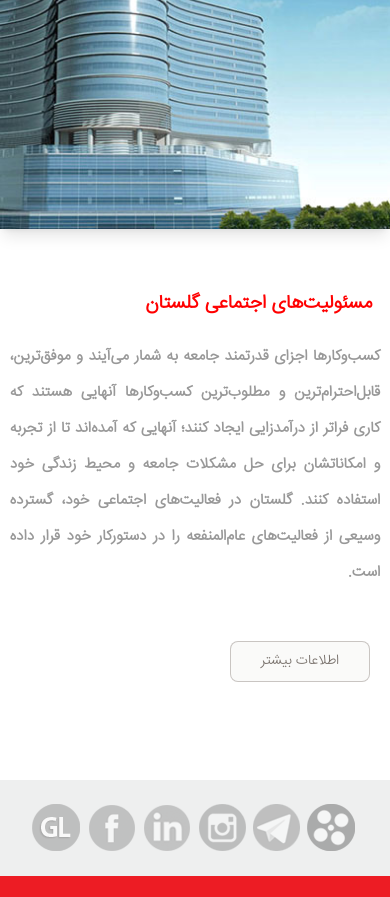
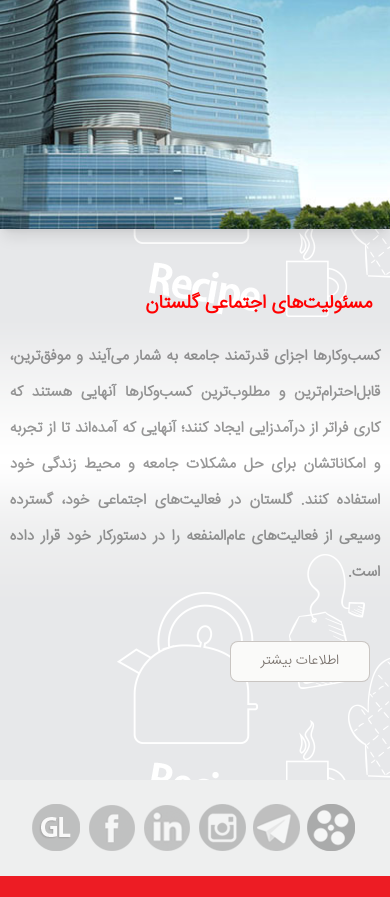
Before and after one commit to pezhy/Golestan, a website built with Vite: page index.html in a window 390 px wide. Shown: the part 7540-8437 px from the top of the page. Built offline with nearby package versions, Linux system fonts and the light colour scheme; files whose address does not match are found by name; a web font is replaced by a local one.

Commit message:
Update index.html

```diff
--- a/index.html
+++ b/index.html
@@ -839,7 +839,7 @@
       </div>
     </div>
     <div
-      class="w-[100%] desktop:h-[460px] h-[660px] dark:bg-[#262626] bg-white ox-border overflow-hidden mobile:flex flex-col desktop:hidden pt-[120px]"
+      class="w-[100%] desktop:h-[460px] h-[660px] dark:bg-[#262626] monile:bg-white ox-border overflow-hidden mobile:flex flex-col desktop:hidden pt-[120px]"
     >
       <div
         class="desktop:w-[45%] mobile:w-[100%] self-center desktop:mr-[70px] mobile:mr-[35px]"
```
